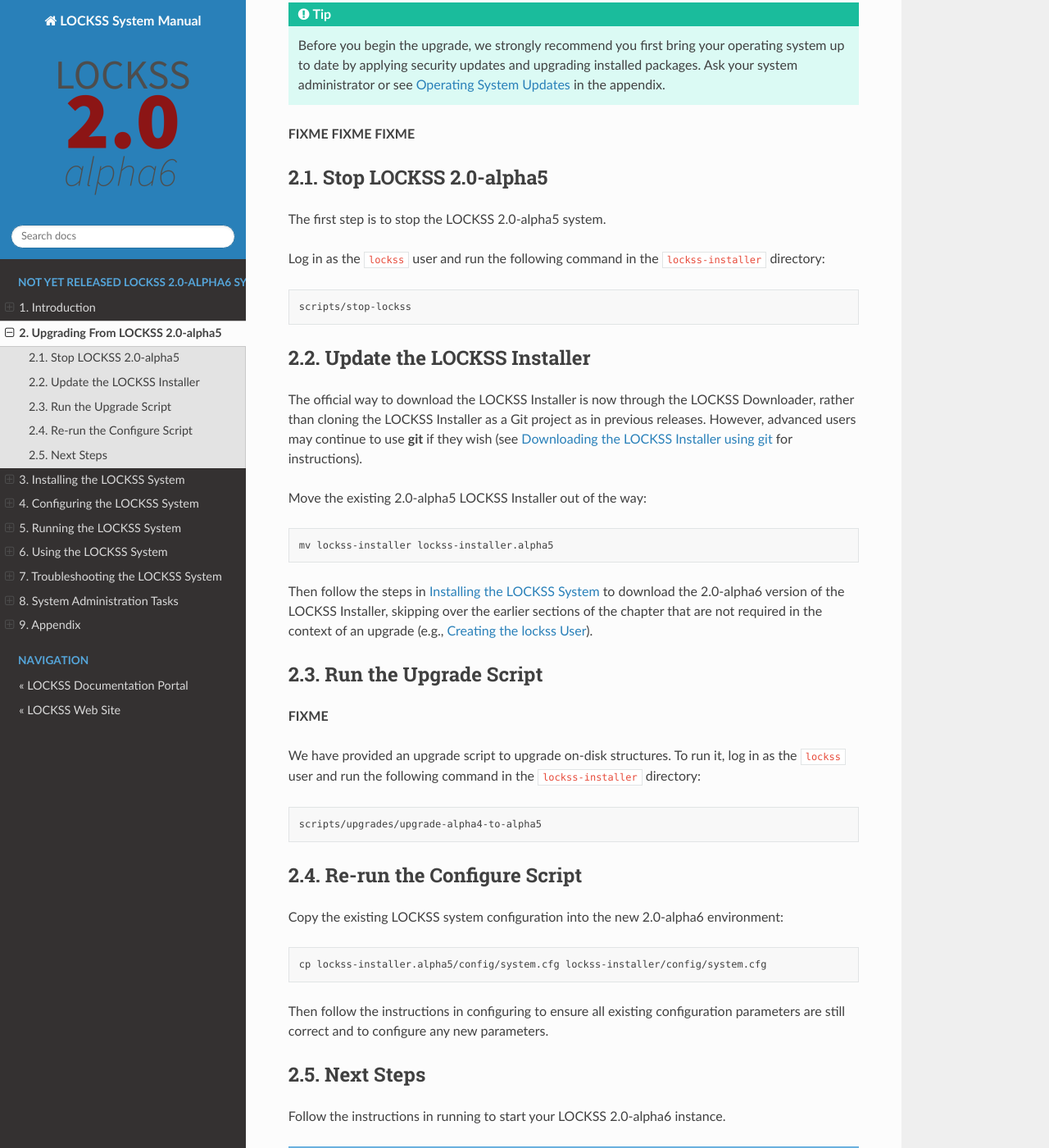
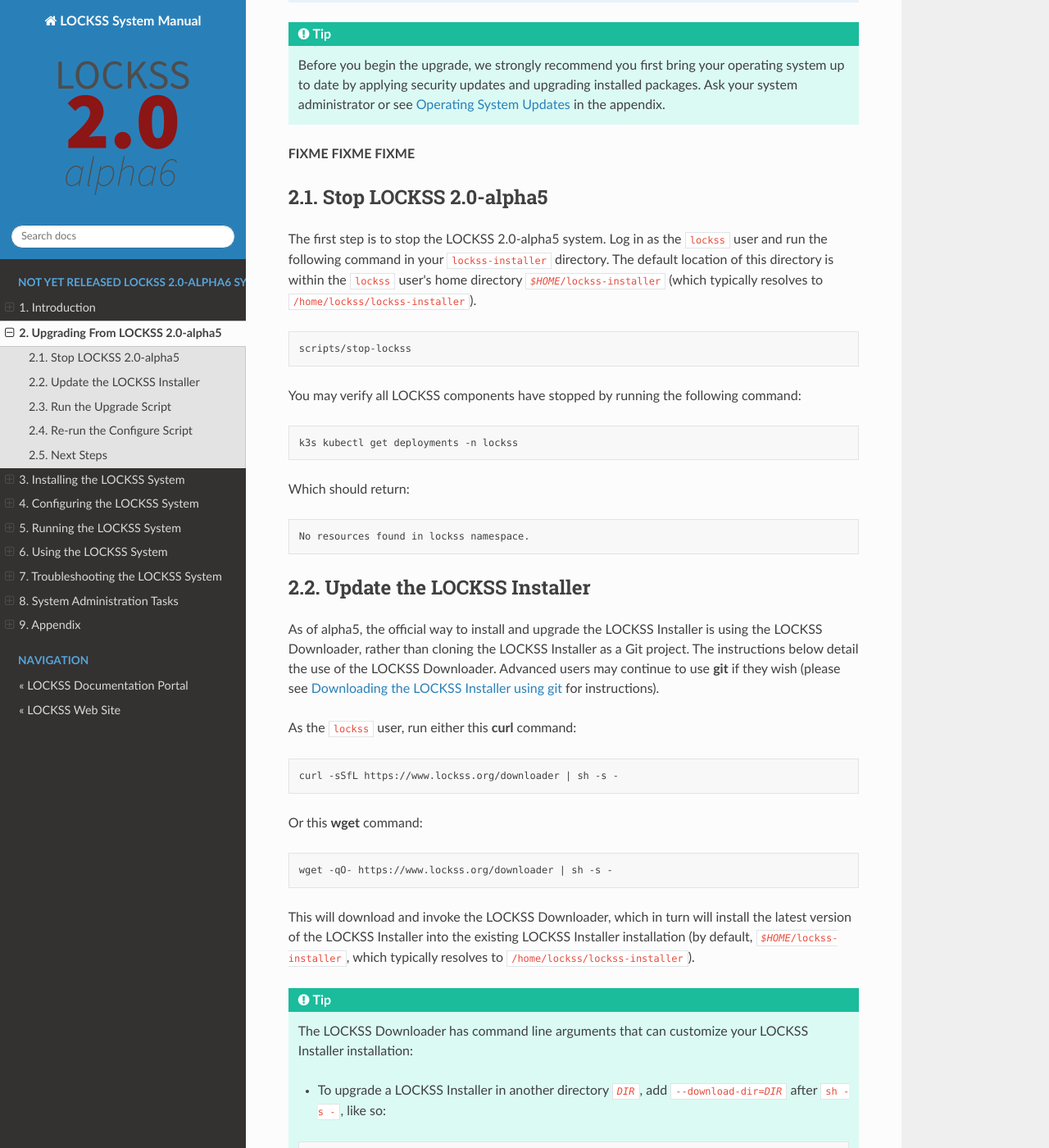
Before and after one commit to lockss/lockss-rtd-manual, a Sphinx documentation site: the page built from docs/upgrading/index.rst, in a window 1280 px wide and 1400 px high, scrolled down 391 px. Shown: the whole window at 82% size. Built offline with Sphinx 7.4.7 and the Read the Docs theme 2.0.0, drawn with Linux system fonts in a browser that asks for light colours; some of the changed text lies outside the part shown.

Commit message:
Draft alpha6 upgrade instructions

```diff
--- a/docs/upgrading/index.rst
+++ b/docs/upgrading/index.rst
@@ -8,7 +8,8 @@ Upgrading From LOCKSS 2.0-alpha5
 
    .. COMMENT LATESTVERSION
 
-   This chapter describes how to upgrade an existing LOCKSS 2.0-alpha5 system to 2.0-alpha6. Are you installing the LOCKSS 2.x system for the first time? Go to:
+   This chapter describes how to upgrade an existing LOCKSS 2.0-alpha5 system to 2.0-alpha6. If you are installing the
+   LOCKSS 2.x system for the first time, please see the Installation instructions:
 
    .. button-ref:: /installing/index
       :ref-type: doc
@@ -30,63 +31,95 @@ Stop LOCKSS 2.0-alpha5
 
 .. COMMENT PREVIOUSVERSION
 
-The first step is to stop the LOCKSS 2.0-alpha5 system.
-
-Log in as the ``lockss`` user and run the following command in the :file:`lockss-installer` directory:
+The first step is to stop the LOCKSS 2.0-alpha5 system. Log in as the ``lockss`` user and run the following
+command in your :file:`lockss-installer` directory. The default location of this directory is within the
+``lockss`` user's home directory :file:`{$HOME}/lockss-installer` (which typically resolves to
+:file:`/home/lockss/lockss-installer`).
 
 .. code-block:: shell
 
    scripts/stop-lockss
 
+You may verify all LOCKSS components have stopped by running the following command:
+
+.. code-block:: shell
+
+   k3s kubectl get deployments -n lockss
+
+Which should return:
+
+.. code-block:: text
+
+   No resources found in lockss namespace.
+
 ---------------------------
 Update the LOCKSS Installer
 ---------------------------
 
-The official way to download the LOCKSS Installer is now through the LOCKSS Downloader, rather than cloning the LOCKSS Installer as a Git project as in previous releases. However, advanced users may continue to use :program:`git` if they wish (see :doc:`/appendix/git-downloader` for instructions).
+As of alpha5, the official way to install and upgrade the LOCKSS Installer is using the LOCKSS Downloader, rather than
+cloning the LOCKSS Installer as a Git project. The instructions below detail the use of the LOCKSS Downloader. Advanced
+users may continue to use :program:`git` if they wish (please see :doc:`/appendix/git-downloader` for instructions).
 
-.. COMMENT PREVIOUSVERSION
-
-Move the existing 2.0-alpha5 LOCKSS Installer out of the way:
-
-.. COMMENT PREVIOUSVERSION
+As the ``lockss`` user, run either this :program:`curl` command:
 
 .. code-block:: shell
 
-   mv lockss-installer lockss-installer.alpha5
+   curl -sSfL https://www.lockss.org/downloader | sh -s -
 
-.. COMMENT PREVIOUSVERSION
+Or this :program:`wget` command:
 
-Then follow the steps in :doc:`/installing/index` to download the 2.0-alpha6 version of the LOCKSS Installer, skipping over the earlier sections of the chapter that are not required in the context of an upgrade (e.g., :doc:`/installing/user`).
+.. code-block:: shell
+
+   wget -qO- https://www.lockss.org/downloader | sh -s -
+
+This will download and invoke the LOCKSS Downloader, which in turn will install the latest version of the LOCKSS
+Installer into the existing LOCKSS Installer installation (by default, :file:`{$HOME}/lockss-installer`, which typically
+resolves to :file:`/home/lockss/lockss-installer`).
+
+.. tip::
+
+   The LOCKSS Downloader has command line arguments that can customize your LOCKSS Installer installation:
+
+   * To upgrade a LOCKSS Installer in another directory :samp:`{DIR}`, add :samp:`--download-dir={DIR}` after
+     ``sh -s -``, like so:
+
+   .. code-block:: shell
+
+      ... | sh -s - --download-dir=DIR
+
+   .. COMMENT PREVIOUS VERSION
+
+   * To install a specific version of the LOCKSS Installer, the LOCKSS Downloader the :samp:`--git-branch`,
+     :samp:`--git-commit`, :samp:`--git-tag` options. Developers testing the latest pre-release version of the LOCKSS
+     Installer should use the `develop` branch, like so:
+
+   .. code-block:: shell
+
+      ... | sh -s - --git-branch=develop
 
 ----------------------
 Run the Upgrade Script
 ----------------------
 
-**FIXME**
-
-We have provided an upgrade script to upgrade on-disk structures. To run it, log in as the ``lockss`` user and run the following command in the :file:`lockss-installer` directory:
+The next step is to update archived content from the previous release version. Log in as the ``lockss`` user and run the
+following command from the :file:`lockss-installer` directory:
 
 .. code-block:: shell
 
-   scripts/upgrades/upgrade-alpha4-to-alpha5
+   scripts/upgrades/upgrade-to-alpha6
 
 ---------------------------
 Re-run the Configure Script
 ---------------------------
 
-.. COMMENT LATESTVERSION
+.. COMMENT FIXME :doc: syntax error
 
-Copy the existing LOCKSS system configuration into the new 2.0-alpha6 environment:
-
-.. COMMENT PREVIOUSVERSION
+Re-run the configuration script by running the command below and follow the instructions in :doc:`configuring` to ensure all existing
+configuration parameters are still correct and to configure any new parameters.
 
 .. code-block:: shell
 
-   cp lockss-installer.alpha5/config/system.cfg lockss-installer/config/system.cfg
-
-.. COMMENT FIXME :doc: syntax error
-
-Then follow the instructions in :doc:`configuring` to ensure all existing configuration parameters are still correct and to configure any new parameters.
+   scripts/configure-lockss
 
 ----------
 Next Steps
@@ -98,9 +131,11 @@ Next Steps
 
 Follow the instructions in :doc:`running` to start your LOCKSS 2.0-alpha6 instance.
 
+.. code-block:: shell
+
+   scripts/start-lockss
+
 .. note::
-
-   **FIXME**
 
    .. COMMENT PREVIOUSVERSION
 
```
